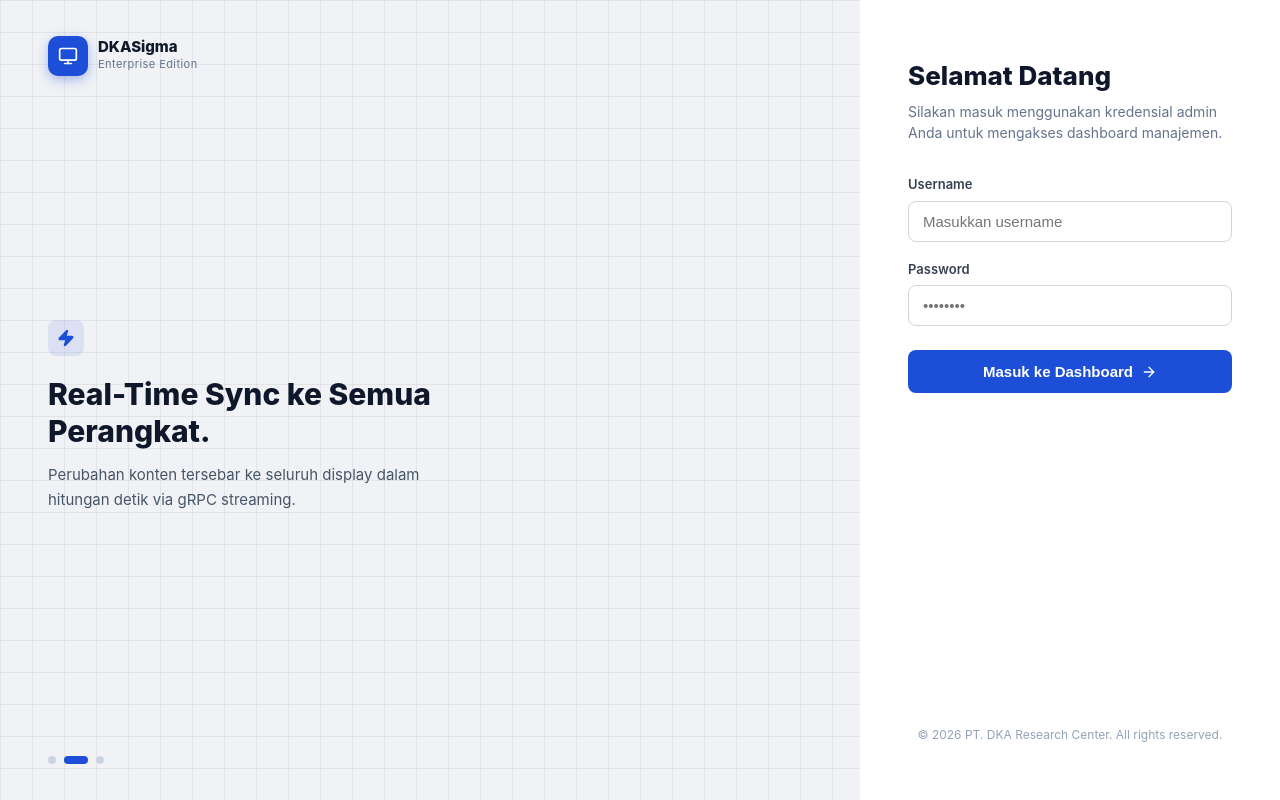
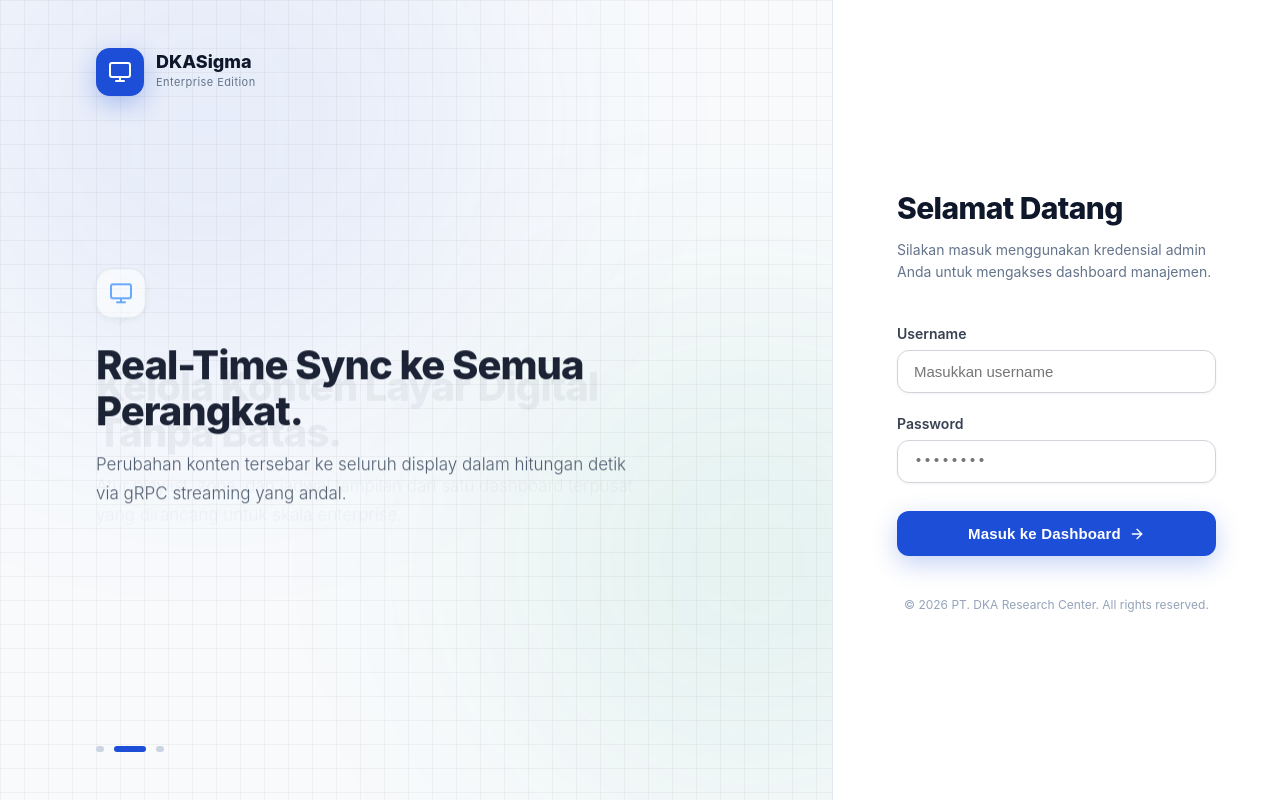
Before and after one commit to YovanggaAnandhika/DKA-Sigma-Digital-Signage-Enterprise, a Next.js app in the folder frontend/: page /login in a window 1280 px wide. Built offline with nearby package versions, Linux system fonts and the light colour scheme; no server answers.

Commit message:
feat: Port login page layout from RADIUS project to DKASigma

```diff
--- a/frontend/src/app/login/page.tsx
+++ b/frontend/src/app/login/page.tsx
@@ -2,21 +2,24 @@
 
 import React, { useState, useEffect } from 'react';
 import { useRouter } from 'next/navigation';
-import { Zap, ArrowRight, AlertCircle, Monitor } from 'lucide-react';
+import { Zap, ArrowRight, ShieldAlert, Monitor, CheckCircle2 } from 'lucide-react';
 import { loginWithGrpc, saveSession } from '../../lib/grpc-client';
 
-const slides = [
+const SLIDES = [
   {
-    headline: 'Kelola Konten Layar Digital Tanpa Batas.',
-    sub: 'Atur playlist, zona, dan jadwal tampilan dari satu dashboard terpusat yang dirancang untuk skala enterprise.',
+    title: 'Kelola Konten Layar Digital Tanpa Batas.',
+    description: 'Atur playlist, zona, dan jadwal tampilan dari satu dashboard terpusat yang dirancang untuk skala enterprise.',
+    icon: <Zap size={24} color="#34d399" />,
   },
   {
-    headline: 'Real-Time Sync ke Semua Perangkat.',
-    sub: 'Perubahan konten tersebar ke seluruh display dalam hitungan detik via gRPC streaming.',
+    title: 'Real-Time Sync ke Semua Perangkat.',
+    description: 'Perubahan konten tersebar ke seluruh display dalam hitungan detik via gRPC streaming yang andal.',
+    icon: <Monitor size={24} color="#60a5fa" />,
   },
   {
-    headline: 'Multi-Zona. Multi-Layout. Satu Platform.',
-    sub: 'Buat tata letak layar kompleks dengan zona bertumpuk, transisi, dan jadwal per-zona.',
+    title: 'Multi-Zona. Multi-Layout. Satu Platform.',
+    description: 'Buat tata letak layar kompleks dengan zona bertumpuk, transisi, dan jadwal per-zona yang fleksibel.',
+    icon: <CheckCircle2 size={24} color="#c084fc" />,
   },
 ];
 
@@ -26,12 +29,13 @@ export default function LoginPage() {
   const [password, setPassword] = useState('');
   const [loading, setLoading] = useState(false);
   const [errorMsg, setErrorMsg] = useState('');
-  const [slideIndex, setSlideIndex] = useState(0);
+  const [activeSlide, setActiveSlide] = useState(0);
+  const [isExiting, setIsExiting] = useState(false);
 
   useEffect(() => {
     const t = setInterval(() => {
-      setSlideIndex((i) => (i + 1) % slides.length);
-    }, 4500);
+      setActiveSlide((prev) => (prev + 1) % SLIDES.length);
+    }, 5000);
     return () => clearInterval(t);
   }, []);
 
@@ -42,172 +46,181 @@ export default function LoginPage() {
     try {
       const session = await loginWithGrpc(email, password);
       saveSession(session);
+      setIsExiting(true);
+      setTimeout(() => {
         router.push('/');
         router.refresh();
+      }, 500);
     } catch (err: any) {
       setErrorMsg(err.message || 'Login gagal. Periksa kembali kredensial Anda.');
-    } finally {
       setLoading(false);
     }
   };
 
-  const slide = slides[slideIndex];
-
   return (
     <div
       style={{
+        display: 'flex',
         minHeight: '100vh',
         width: '100vw',
-        display: 'flex',
         overflow: 'hidden',
-        fontFamily: "'Inter', 'Outfit', sans-serif",
+        fontFamily: "'Inter', 'Outfit', system-ui, sans-serif",
+        backgroundColor: '#fff',
       }}
     >
-      {/* ── LEFT PANEL ── */}
+      {/* ══ LEFT PANEL (65%) ══ */}
       <div
         style={{
-          flex: 1,
-          backgroundColor: '#f0f2f5',
+          flex: '0 0 65%',
+          width: '65%',
           position: 'relative',
           display: 'flex',
           flexDirection: 'column',
-          padding: '36px 48px',
+          backgroundColor: '#f8fafc',
           overflow: 'hidden',
-          // Grid background
+          // Grid
           backgroundImage:
-            'linear-gradient(rgba(0,0,0,0.06) 1px, transparent 1px), linear-gradient(90deg, rgba(0,0,0,0.06) 1px, transparent 1px)',
-          backgroundSize: '32px 32px',
+            'linear-gradient(to right, #80808014 1px, transparent 1px), linear-gradient(to bottom, #80808014 1px, transparent 1px)',
+          backgroundSize: '24px 24px',
         }}
       >
-        {/* Logo */}
-        <div style={{ display: 'flex', alignItems: 'center', gap: '10px' }}>
+        {/* Gradient blobs */}
+        <div style={{ position: 'absolute', top: '-20%', left: '-10%', width: '70%', height: '70%', borderRadius: '50%', background: 'rgba(29,78,216,0.08)', filter: 'blur(120px)', pointerEvents: 'none' }} />
+        <div style={{ position: 'absolute', top: '40%', right: '-20%', width: '60%', height: '60%', borderRadius: '50%', background: 'rgba(5,150,105,0.08)', filter: 'blur(120px)', pointerEvents: 'none' }} />
+
         <div
           style={{
-              width: '40px',
-              height: '40px',
-              borderRadius: '10px',
-              backgroundColor: '#1d4ed8',
+            position: 'relative',
+            zIndex: 1,
             display: 'flex',
-              alignItems: 'center',
-              justifyContent: 'center',
-              boxShadow: '0 4px 12px rgba(29,78,216,0.35)',
+            flexDirection: 'column',
+            justifyContent: 'space-between',
+            height: '100%',
+            padding: '48px 96px',
           }}
         >
-            <Monitor size={20} color="#fff" />
+          {/* Brand */}
+          <div style={{ display: 'flex', alignItems: 'center', gap: '12px' }}>
+            <div
+              style={{
+                width: '48px', height: '48px', borderRadius: '14px',
+                backgroundColor: '#1d4ed8',
+                display: 'flex', alignItems: 'center', justifyContent: 'center',
+                boxShadow: '0 8px 24px rgba(29,78,216,0.3)',
+              }}
+            >
+              <Monitor size={24} color="#fff" />
             </div>
             <div>
-            <div style={{ fontSize: '0.9375rem', fontWeight: 800, color: '#0f172a', lineHeight: 1 }}>
-              DKASigma
-            </div>
-            <div style={{ fontSize: '0.6875rem', color: '#64748b', letterSpacing: '0.04em', marginTop: '2px' }}>
-              Enterprise Edition
-            </div>
+              <div style={{ fontSize: '1.125rem', fontWeight: 800, color: '#0f172a', lineHeight: 1 }}>DKASigma</div>
+              <div style={{ fontSize: '0.6875rem', color: '#64748b', marginTop: '3px', letterSpacing: '0.04em' }}>Enterprise Edition</div>
             </div>
           </div>
 
-        {/* Spacer */}
-        <div style={{ flex: 1 }} />
-
-        {/* Hero Content */}
-        <div style={{ maxWidth: '420px' }}>
+          {/* Slides */}
+          <div style={{ position: 'relative', maxWidth: '540px', minHeight: '260px' }}>
+            {SLIDES.map((slide, i) => (
+              <div
+                key={i}
+                style={{
+                  position: 'absolute',
+                  inset: 0,
+                  transition: 'opacity 0.7s ease, transform 0.7s ease',
+                  opacity: i === activeSlide ? 1 : 0,
+                  transform: i === activeSlide ? 'translateY(0)' : 'translateY(24px)',
+                  pointerEvents: i === activeSlide ? 'auto' : 'none',
+                }}
+              >
                 <div
                   style={{
-              width: '36px',
-              height: '36px',
-              borderRadius: '8px',
-              backgroundColor: 'rgba(29,78,216,0.1)',
-              display: 'flex',
-              alignItems: 'center',
-              justifyContent: 'center',
-              marginBottom: '20px',
+                    display: 'inline-flex', alignItems: 'center', justifyContent: 'center',
+                    padding: '12px', borderRadius: '16px',
+                    backgroundColor: 'rgba(255,255,255,0.6)',
+                    border: '1px solid rgba(203,213,225,0.5)',
+                    backdropFilter: 'blur(4px)',
+                    marginBottom: '24px',
+                    boxShadow: '0 2px 8px rgba(0,0,0,0.06)',
                   }}
                 >
-            <Zap size={18} color="#1d4ed8" fill="#1d4ed8" />
+                  {slide.icon}
+                </div>
+                <h1
+                  style={{
+                    fontSize: '2.5rem',
+                    fontWeight: 800,
+                    color: '#0f172a',
+                    lineHeight: 1.15,
+                    letterSpacing: '-0.025em',
+                    marginBottom: '16px',
+                  }}
+                >
+                  {slide.title}
+                </h1>
+                <p style={{ fontSize: '1.0625rem', color: '#475569', lineHeight: 1.7, fontWeight: 300 }}>
+                  {slide.description}
+                </p>
+              </div>
+            ))}
           </div>
 
-          <h1
-            key={slideIndex}
-            style={{
-              fontSize: '1.875rem',
-              fontWeight: 800,
-              color: '#0f172a',
-              lineHeight: 1.25,
-              marginBottom: '12px',
-              animation: 'fadeSlide 0.5s ease',
-            }}
-          >
-            {slide.headline}
-          </h1>
-          <p
-            key={slideIndex + '-sub'}
-            style={{
-              fontSize: '0.9375rem',
-              color: '#475569',
-              lineHeight: 1.65,
-              animation: 'fadeSlide 0.5s ease',
-            }}
-          >
-            {slide.sub}
-          </p>
-        </div>
-
-        {/* Spacer */}
-        <div style={{ flex: 1 }} />
-
           {/* Slide dots */}
-        <div style={{ display: 'flex', gap: '8px', alignItems: 'center' }}>
-          {slides.map((_, i) => (
+          <div style={{ display: 'flex', alignItems: 'center', gap: '10px', marginTop: '48px' }}>
+            {SLIDES.map((_, i) => (
               <button
                 key={i}
                 type="button"
-              onClick={() => setSlideIndex(i)}
+                onClick={() => setActiveSlide(i)}
+                aria-label={`Slide ${i + 1}`}
                 style={{
-                width: i === slideIndex ? '24px' : '8px',
-                height: '8px',
+                  height: '6px',
+                  width: i === activeSlide ? '32px' : '8px',
                   borderRadius: '99px',
-                backgroundColor: i === slideIndex ? '#1d4ed8' : '#cbd5e1',
-                border: 'none',
-                cursor: 'pointer',
-                padding: 0,
+                  backgroundColor: i === activeSlide ? '#1d4ed8' : '#cbd5e1',
+                  border: 'none', cursor: 'pointer', padding: 0,
                   transition: 'all 0.3s ease',
                 }}
               />
             ))}
           </div>
-
-        <style>{`
-          @keyframes fadeSlide {
-            from { opacity: 0; transform: translateY(8px); }
-            to   { opacity: 1; transform: translateY(0); }
-          }
-        `}</style>
+        </div>
       </div>
 
-      {/* ── RIGHT PANEL ── */}
+      {/* ══ RIGHT PANEL (35%) ══ */}
       <div
         style={{
-          width: '420px',
-          flexShrink: 0,
+          flex: '1',
+          display: 'flex',
+          flexDirection: 'column',
+          position: 'relative',
+          borderLeft: '1px solid #e2e8f0',
           backgroundColor: '#ffffff',
+        }}
+      >
+        <div
+          style={{
+            flex: 1,
             display: 'flex',
             flexDirection: 'column',
             justifyContent: 'center',
-          padding: '56px 48px',
-          boxShadow: '-8px 0 32px rgba(0,0,0,0.07)',
+            padding: '48px 64px',
+            maxWidth: '480px',
+            width: '100%',
+            margin: '0 auto',
           }}
         >
-        <div style={{ marginBottom: '32px' }}>
+          <div style={{ marginBottom: '40px' }}>
             <h2
               style={{
-              fontSize: '1.625rem',
+                fontSize: '1.875rem',
                 fontWeight: 800,
                 color: '#0f172a',
-              marginBottom: '6px',
+                letterSpacing: '-0.02em',
+                marginBottom: '8px',
               }}
             >
               Selamat Datang
             </h2>
-          <p style={{ fontSize: '0.875rem', color: '#64748b', lineHeight: 1.5 }}>
+            <p style={{ fontSize: '0.875rem', color: '#64748b', lineHeight: 1.6 }}>
               Silakan masuk menggunakan kredensial admin Anda untuk mengakses dashboard manajemen.
             </p>
           </div>
@@ -216,27 +229,22 @@ export default function LoginPage() {
           {errorMsg && (
             <div
               style={{
-              display: 'flex',
-              alignItems: 'flex-start',
-              gap: '10px',
-              padding: '12px 14px',
-              borderRadius: '8px',
-              backgroundColor: '#fef2f2',
-              border: '1px solid #fecaca',
-              color: '#b91c1c',
-              fontSize: '0.8125rem',
+                display: 'flex', alignItems: 'flex-start', gap: '12px',
+                padding: '14px 16px', borderRadius: '12px',
+                backgroundColor: '#fff1f2', border: '1px solid #fecdd3',
+                color: '#be123c', fontSize: '0.875rem',
                 marginBottom: '20px',
               }}
             >
-            <AlertCircle size={16} style={{ flexShrink: 0, marginTop: '1px' }} />
-            <span>{errorMsg}</span>
+              <ShieldAlert size={16} style={{ flexShrink: 0, marginTop: '2px' }} />
+              <span style={{ fontWeight: 500, lineHeight: 1.5 }}>{errorMsg}</span>
             </div>
           )}
 
-        <form onSubmit={handleLogin} style={{ display: 'flex', flexDirection: 'column', gap: '18px' }}>
-          {/* Email */}
+          <form onSubmit={handleLogin} style={{ display: 'flex', flexDirection: 'column', gap: '20px' }}>
+            {/* Username */}
             <div style={{ display: 'flex', flexDirection: 'column', gap: '6px' }}>
-            <label style={{ fontSize: '0.8125rem', fontWeight: 600, color: '#374151' }}>
+              <label style={{ fontSize: '0.875rem', fontWeight: 600, color: '#374151' }}>
                 Username
               </label>
               <input
@@ -246,23 +254,28 @@ export default function LoginPage() {
                 onChange={(e) => setEmail(e.target.value)}
                 placeholder="Masukkan username"
                 style={{
-                padding: '11px 14px',
+                  width: '100%', padding: '12px 16px',
                   fontSize: '0.9375rem',
-                border: '1px solid #d1d5db',
-                borderRadius: '8px',
-                color: '#0f172a',
-                backgroundColor: '#fff',
-                outline: 'none',
-                transition: 'border-color 0.15s',
+                  border: '1px solid #d1d5db', borderRadius: '12px',
+                  color: '#0f172a', backgroundColor: '#fff',
+                  outline: 'none', boxSizing: 'border-box',
+                  boxShadow: '0 1px 3px rgba(0,0,0,0.05)',
+                  transition: 'border-color 0.15s, box-shadow 0.15s',
                 }}
-              onFocus={(e) => { e.currentTarget.style.borderColor = '#1d4ed8'; }}
-              onBlur={(e) => { e.currentTarget.style.borderColor = '#d1d5db'; }}
+                onFocus={(e) => {
+                  e.currentTarget.style.borderColor = '#1d4ed8';
+                  e.currentTarget.style.boxShadow = '0 0 0 3px rgba(29,78,216,0.12)';
+                }}
+                onBlur={(e) => {
+                  e.currentTarget.style.borderColor = '#d1d5db';
+                  e.currentTarget.style.boxShadow = '0 1px 3px rgba(0,0,0,0.05)';
+                }}
               />
             </div>
 
             {/* Password */}
             <div style={{ display: 'flex', flexDirection: 'column', gap: '6px' }}>
-            <label style={{ fontSize: '0.8125rem', fontWeight: 600, color: '#374151' }}>
+              <label style={{ fontSize: '0.875rem', fontWeight: 600, color: '#374151' }}>
                 Password
               </label>
               <input
@@ -272,17 +285,22 @@ export default function LoginPage() {
                 onChange={(e) => setPassword(e.target.value)}
                 placeholder="••••••••"
                 style={{
-                padding: '11px 14px',
-                fontSize: '0.9375rem',
-                border: '1px solid #d1d5db',
-                borderRadius: '8px',
-                color: '#0f172a',
-                backgroundColor: '#fff',
-                outline: 'none',
-                transition: 'border-color 0.15s',
+                  width: '100%', padding: '12px 16px',
+                  fontSize: '0.9375rem', fontFamily: 'monospace',
+                  border: '1px solid #d1d5db', borderRadius: '12px',
+                  color: '#0f172a', backgroundColor: '#fff',
+                  outline: 'none', boxSizing: 'border-box',
+                  boxShadow: '0 1px 3px rgba(0,0,0,0.05)',
+                  transition: 'border-color 0.15s, box-shadow 0.15s',
                 }}
-              onFocus={(e) => { e.currentTarget.style.borderColor = '#1d4ed8'; }}
-              onBlur={(e) => { e.currentTarget.style.borderColor = '#d1d5db'; }}
+                onFocus={(e) => {
+                  e.currentTarget.style.borderColor = '#1d4ed8';
+                  e.currentTarget.style.boxShadow = '0 0 0 3px rgba(29,78,216,0.12)';
+                }}
+                onBlur={(e) => {
+                  e.currentTarget.style.borderColor = '#d1d5db';
+                  e.currentTarget.style.boxShadow = '0 1px 3px rgba(0,0,0,0.05)';
+                }}
               />
             </div>
 
@@ -291,26 +309,23 @@ export default function LoginPage() {
               type="submit"
               disabled={loading}
               style={{
-              marginTop: '6px',
-              padding: '13px',
-              fontSize: '0.9375rem',
-              fontWeight: 700,
-              borderRadius: '8px',
-              border: 'none',
+                marginTop: '8px',
+                width: '100%', padding: '14px',
+                fontSize: '0.9375rem', fontWeight: 600,
+                borderRadius: '12px', border: 'none',
                 backgroundColor: loading ? '#93c5fd' : '#1d4ed8',
-              color: '#ffffff',
+                color: '#fff',
                 cursor: loading ? 'not-allowed' : 'pointer',
-              display: 'flex',
-              alignItems: 'center',
-              justifyContent: 'center',
-              gap: '8px',
-              transition: 'background-color 0.15s',
+                display: 'flex', alignItems: 'center', justifyContent: 'center', gap: '8px',
+                boxShadow: loading ? 'none' : '0 8px 24px rgba(29,78,216,0.25)',
+                transition: 'all 0.15s ease',
+                letterSpacing: '0.01em',
               }}
-            onMouseEnter={(e) => { if (!loading) e.currentTarget.style.backgroundColor = '#1e40af'; }}
-            onMouseLeave={(e) => { if (!loading) e.currentTarget.style.backgroundColor = '#1d4ed8'; }}
+              onMouseEnter={(e) => { if (!loading) { e.currentTarget.style.backgroundColor = '#1e40af'; e.currentTarget.style.boxShadow = '0 8px 24px rgba(29,78,216,0.35)'; } }}
+              onMouseLeave={(e) => { if (!loading) { e.currentTarget.style.backgroundColor = '#1d4ed8'; e.currentTarget.style.boxShadow = '0 8px 24px rgba(29,78,216,0.25)'; } }}
             >
               {loading ? (
-              <span>Menghubungkan...</span>
+                <span>Sedang Memverifikasi...</span>
               ) : (
                 <>
                   <span>Masuk ke Dashboard</span>
@@ -320,19 +335,38 @@ export default function LoginPage() {
             </button>
           </form>
 
-        {/* Footer */}
+          <p style={{ marginTop: '40px', textAlign: 'center', fontSize: '0.75rem', color: '#94a3b8' }}>
+            © {new Date().getFullYear()} PT. DKA Research Center. All rights reserved.
+          </p>
+        </div>
+      </div>
+
+      {/* ══ EXIT OVERLAY ══ */}
+      {isExiting && (
         <div
           style={{
-            marginTop: 'auto',
-            paddingTop: '40px',
-            fontSize: '0.75rem',
-            color: '#94a3b8',
-            textAlign: 'center',
+            position: 'fixed', inset: 0, zIndex: 100,
+            display: 'flex', flexDirection: 'column', alignItems: 'center', justifyContent: 'center',
+            backgroundColor: 'rgba(255,255,255,0.85)',
+            backdropFilter: 'blur(8px)',
+            animation: 'fadeIn 0.3s ease',
           }}
         >
-          © {new Date().getFullYear()} PT. DKA Research Center. All rights reserved.
+          <div style={{ position: 'relative', display: 'flex', alignItems: 'center', justifyContent: 'center' }}>
+            <div style={{ position: 'absolute', width: '96px', height: '96px', borderRadius: '50%', border: '4px solid transparent', borderTopColor: '#1d4ed8', borderRightColor: '#34d399', borderBottomColor: '#60a5fa', borderLeftColor: '#c084fc', animation: 'spin 1s linear infinite' }} />
+            <div style={{ width: '56px', height: '56px', borderRadius: '14px', backgroundColor: '#fff', boxShadow: '0 8px 24px rgba(0,0,0,0.12)', display: 'flex', alignItems: 'center', justifyContent: 'center' }}>
+              <Monitor size={28} color="#1d4ed8" />
             </div>
           </div>
+          <p style={{ marginTop: '28px', fontSize: '0.75rem', fontWeight: 700, letterSpacing: '0.15em', color: '#1d4ed8', textTransform: 'uppercase' }}>
+            Memuat Dashboard
+          </p>
+          <style>{`
+            @keyframes spin { to { transform: rotate(360deg); } }
+            @keyframes fadeIn { from { opacity: 0 } to { opacity: 1 } }
+          `}</style>
+        </div>
+      )}
     </div>
   );
 }
```
Lines whose indentation alone changed are shown as unchanged.
